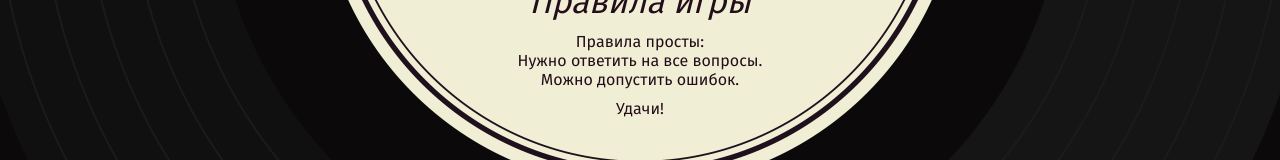
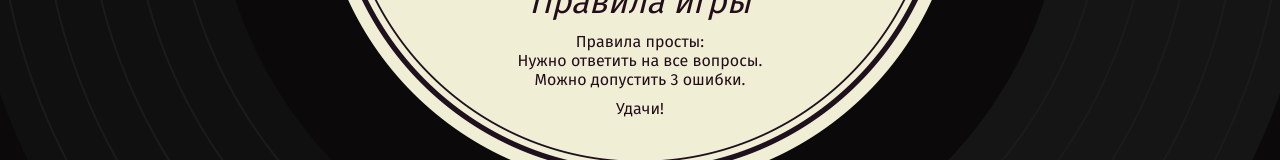
Before and after one commit to screamingprawn/1232947-guess-melody-4, a React app: page / in a window 1280 px wide. Shown: the part 634-794 px from the top of the page. Built offline with nearby package versions, Linux system fonts and the light colour scheme.

Commit message:
Correct linting mistakes

```diff
--- a/src/components/app.jsx
+++ b/src/components/app.jsx
@@ -19,7 +19,6 @@ class App extends PureComponent {
 
   _renderGameHeader() {
     const {
-      mistakes,
       maxMistakes,
       questions,
       onUserAnswer,
@@ -32,8 +31,7 @@ class App extends PureComponent {
     if (step === -1 || step >= questions.length) {
       return (
         <WelcomeScreen handler = {onWelcomeButtonClick}
-          maxMistakes={maxMistakes}
-          mistakes = {mistakes}/>);
+          mistakes = {maxMistakes}/>);
     }
 
     if (question) {
--- a/src/components/welcomescreen.jsx
+++ b/src/components/welcomescreen.jsx
@@ -29,6 +29,7 @@ const WelcomeScreen = (props) => {
 
 /* PropTypes */
 WelcomeScreen.propTypes = {
+  mistakes: PropTypes.number.isRequired,
   handler: PropTypes.func.isRequired
 };
 
--- a/src/index.js
+++ b/src/index.js
@@ -1,7 +1,6 @@
 import React from 'react';
 import ReactDOM from 'react-dom';
 import App from './components/app.jsx';
-import questions from './mocks/questions.js';
 import {createStore} from "redux";
 import {Provider} from "react-redux";
 import {reducer} from "./reducer.js";
@@ -10,7 +9,6 @@ const store = createStore(
     reducer,
     window.__REDUX_DEVTOOLS_EXTENSION__ ? window.__REDUX_DEVTOOLS_EXTENSION__() : (f) => f
 );
-const mistakes = 3;
 
 function init() {
   ReactDOM.render(
--- a/src/reducer.js
+++ b/src/reducer.js
@@ -45,7 +45,7 @@ const isArtistAnswerCorrect = (question, userAnswer) => {
 
 const isGenreAnswerCorrect = (question, userAnswer) => {
   return userAnswer.every((it, i) => {
-  return it === (question.variants[i].genre === question.genre);
+    return it === (question.variants[i].genre === question.genre);
   });
 };
 
```
